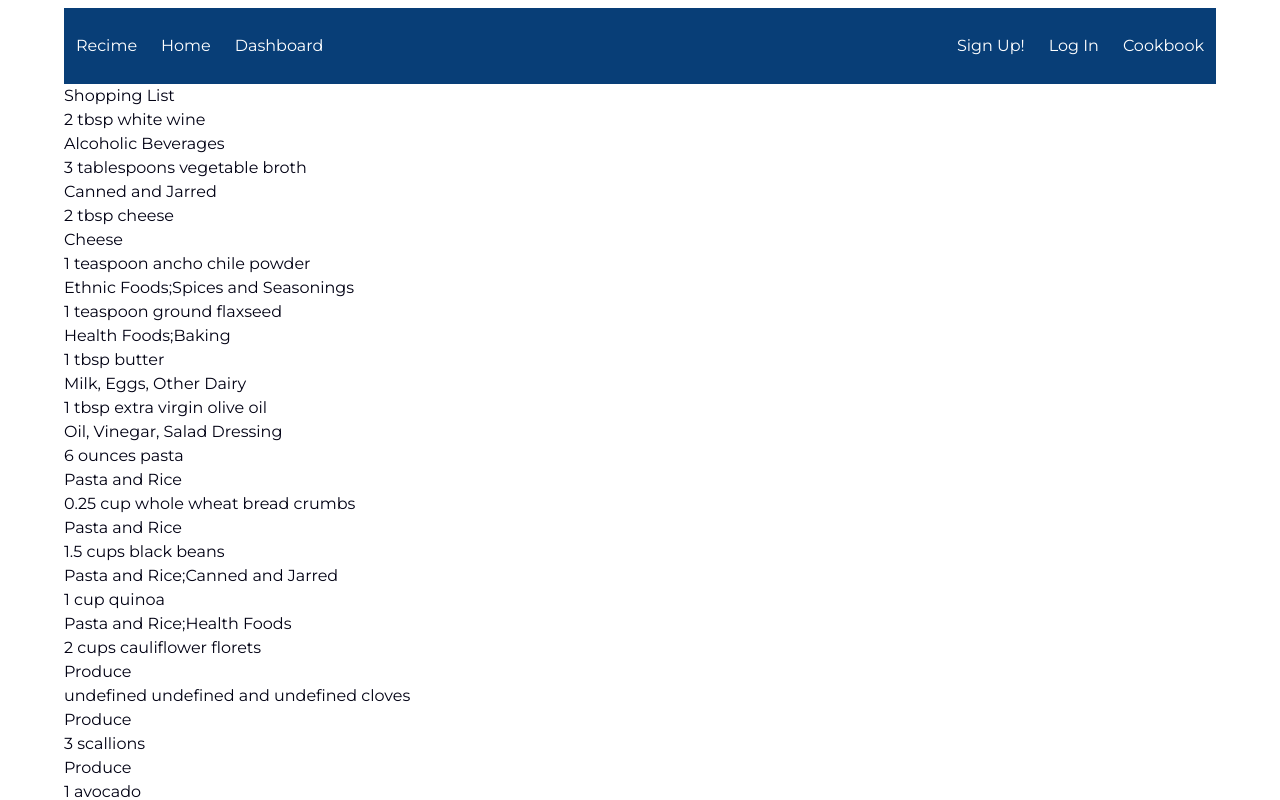
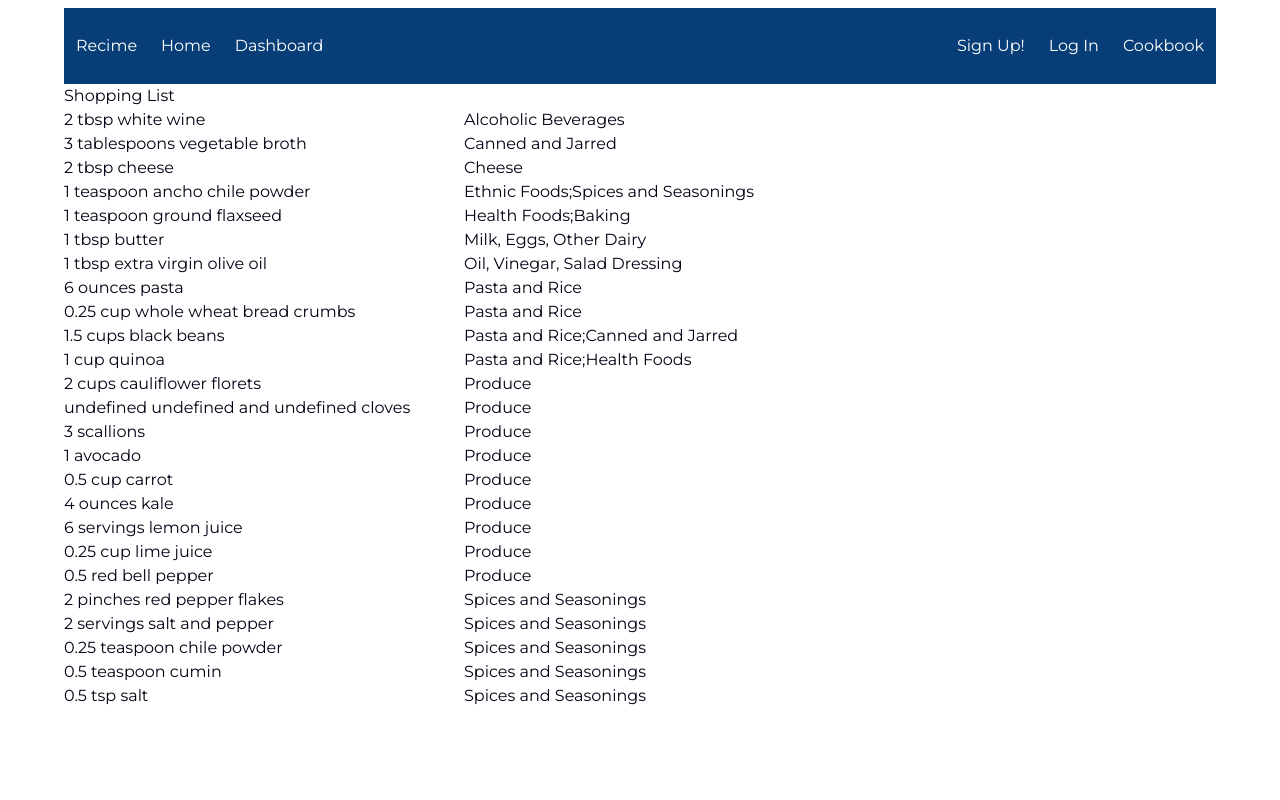
Before and after one commit to wesleypearce/my-recime, a React (Vite) app: page /cookbook in a window 1280 px wide. Shown: the top 800 px of the page. Built offline with nearby package versions, Linux system fonts and the light colour scheme; no server answers.

Commit message:
Ingredients match with aisles

```diff
--- a/sass/style.scss
+++ b/sass/style.scss
@@ -26,6 +26,14 @@ $family-secondary: 'PT Serif', serif;
   margin: 0 auto;
 }
 
+.cookbook {
+  width: 800px;
+}
+
+.aisle {
+  text-align: center;
+}
+
 @media screen and (max-width: 768px) {
   .my-form {
     width: 300px;
--- a/src/components/Cookbook.js
+++ b/src/components/Cookbook.js
@@ -4,22 +4,31 @@ import { recipe1 } from '../../recipe1';
 
 const Cookbook = () => {
   const [recipes, setRecipes] = React.useState([recipe, recipe1]);
+  let sortedIngredients = [];
 
   const sortIngredientsByAisle = (ingredients) => {
-    // the below method is giving me an array with 'aisle' prop inside an object one object down
     const newIngredients = Object.values(ingredients).sort((a, b) =>
       a.aisle > b.aisle ? 1 : b.aisle > a.aisle ? -1 : 0,
     );
     return newIngredients;
   };
 
-  const renderShoppingList = () => {
+  const renderAisleList = (sortedIngredients) => {
+    return sortedIngredients.map((ingredient) => {
+      return <div key={ingredient.id}>{ingredient.aisle}</div>;
+    });
+  };
+
+  // renderIngredientList MUST be called BEFORE renderAisleList
+
+  const renderIngredientList = () => {
     let ingredients = {};
-    let sortedIngredients = [];
 
     recipes.map((recipe) => {
       return recipe.extendedIngredients.map((ingredient) => {
         let { name, aisle, amount, unit, id } = ingredient;
+
+        if (ingredient.id === 11215) console.log(ingredient);
 
         // if this ingredient has not been added to combined ingredients add it to combined ingredients
         // else check the measurements to see if they match
@@ -39,21 +48,20 @@ const Cookbook = () => {
         sortedIngredients = sortIngredientsByAisle(ingredients);
       });
     });
-    console.log(sortedIngredients);
-    return sortedIngredients.map((ingredient) => {
-      return (
-        <div key={ingredient.id}>
-          <div className="ingredient">{ingredient.ingredientString}</div>
-          <div className="aisle">{ingredient.aisle}</div>
-        </div>
-      );
-    });
+    return sortedIngredients.map((ingredient) => (
+      <div key={ingredient.id}>{ingredient.ingredientString}</div>
+    ));
   };
 
   return (
     <div>
       <h1>Shopping List</h1>
-      {renderShoppingList()}
+      <div className="columns cookbook">
+        <div className="column">{renderIngredientList()}</div>
+        <div className="column aisle has-text-left">
+          {renderAisleList(sortedIngredients)}
+        </div>
+      </div>
     </div>
   );
 };
```
Also changed, not shown: css/style.css.
